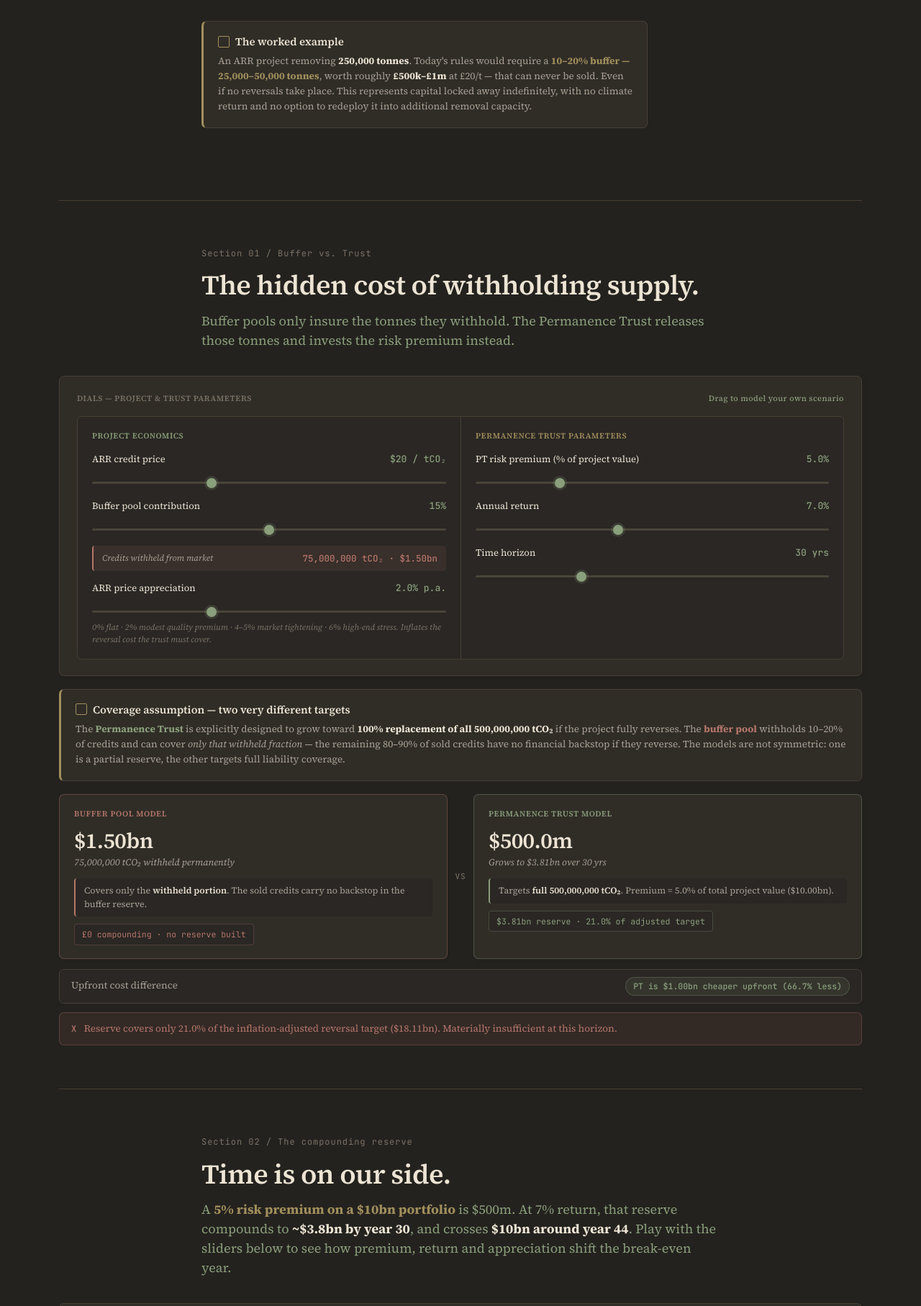
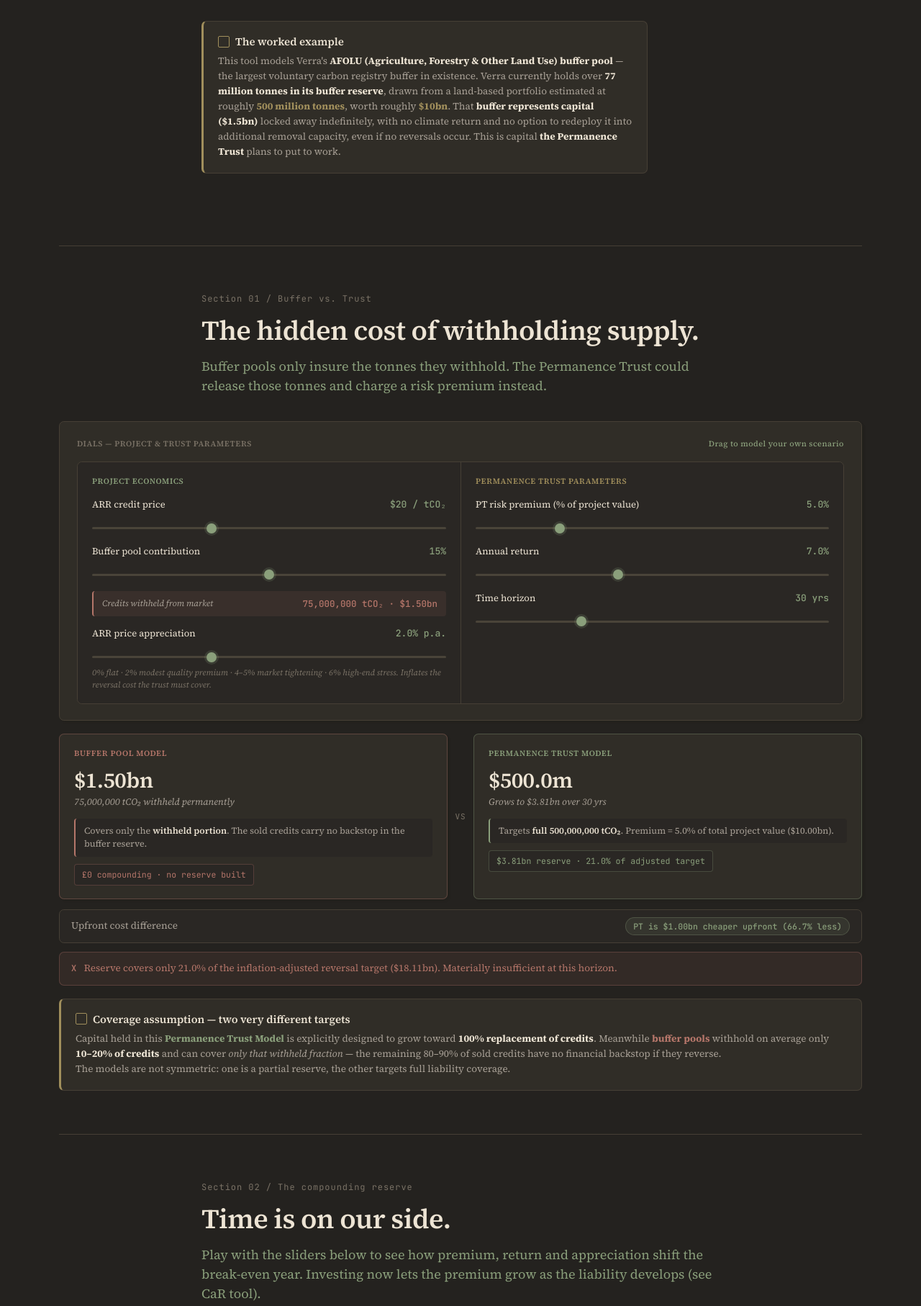
Before and after one commit to bali-CRScollab/PT-explainer1, a plain HTML site: page index.html in a window 1280 px wide. Shown: the part 501-2315 px from the top of the page at 72% size. Drawn offline with nearby package versions, Linux system fonts and the light colour scheme.

Commit message:
Add files via upload

```diff
--- a/index.html
+++ b/index.html
@@ -918,7 +918,8 @@ input[type=range]::-moz-range-thumb {
       <div class="callout">
         <div class="callout-title">The worked example</div>
         <div class="callout-body">
-          An ARR project removing <strong style="color:var(--fg);">250,000 tonnes</strong>. Today's rules would require a <strong style="color:var(--accent);font-weight:700;">10&ndash;20% buffer &mdash; 25,000&ndash;50,000 tonnes</strong>, worth roughly <strong style="color:var(--fg);">&pound;500k&ndash;&pound;1m</strong> at &pound;20/t &mdash; that can never be sold. Even if no reversals take place. This represents capital locked away indefinitely, with no climate return and no option to redeploy it into additional removal capacity.
+          This tool models Verra's <strong style="color:var(--fg);">AFOLU (Agriculture, Forestry &amp; Other Land Use) buffer pool</strong> &mdash; the largest voluntary carbon registry buffer in existence. Verra currently holds over <strong style="color:var(--fg);">77 million tonnes</strong> <strong style="color:var(--fg);">in its buffer reserve</strong>, drawn from a land-based portfolio estimated at roughly <strong style="color:var(--accent);font-weight:700;">500 million tonnes</strong>, worth roughly <strong style="color:var(--accent);font-weight:700;">$10bn</strong>. That <strong style="color:var(--fg);">buffer represents capital ($1.5bn)</strong> locked away indefinitely, with no climate return and no option to redeploy it into additional removal capacity, even if no reversals occur. This is capital <strong style="color:var(--fg);">
+the Permanence Trust</strong> plans to put to work.
         </div>
       </div>
     </div>
@@ -931,7 +932,7 @@ input[type=range]::-moz-range-thumb {
     <div class="section-header narrow">
       <div class="section-num">Section 01 / Buffer vs. Trust</div>
       <h2>The hidden cost of withholding supply.</h2>
-      <p class="deck">Buffer pools only insure the tonnes they withhold. The Permanence Trust releases those tonnes and invests the risk premium instead.</p>
+      <p class="deck">Buffer pools only insure the tonnes they withhold. The Permanence Trust could release those tonnes and charge a risk premium instead.</p>
     </div>
 
     <div class="panel">
@@ -996,13 +997,6 @@ input[type=range]::-moz-range-thumb {
       </div>
     </div>
 
-    <div class="callout" style="max-width:none;margin-top:8px;margin-bottom:18px;">
-      <div class="callout-title">Coverage assumption — two very different targets</div>
-      <div class="callout-body">
-        The <strong style="color:var(--primary);">Permanence Trust</strong> is explicitly designed to grow toward <strong style="color:var(--fg);">100% replacement of all 500,000,000 tCO₂</strong> if the project fully reverses. The <strong style="color:var(--destructive);">buffer pool</strong> withholds 10–20% of credits and can cover <em>only that withheld fraction</em> — the remaining 80–90% of sold credits have no financial backstop if they reverse. The models are not symmetric: one is a partial reserve, the other targets full liability coverage.
-      </div>
-    </div>
-
     <div class="cards-row">
       <div class="card buffer">
         <div class="card-label">Buffer pool model</div>
@@ -1026,6 +1020,14 @@ input[type=range]::-moz-range-thumb {
     </div>
     <div id="m_status" class="status-bar primary">—</div>
 
+    <div class="callout" style="max-width:none;margin-top:18px;margin-bottom:0;">
+      <div class="callout-title">Coverage assumption — two very different targets</div>
+      <div class="callout-body">
+        Capital held in this <strong style="color:var(--primary);">Permanence Trust Model</strong> is explicitly designed to grow toward <strong style="color:var(--fg);">100% replacement of credits</strong>. Meanwhile <strong style="color:var(--destructive);">buffer pools</strong> withhold on average only <strong style="color:var(--fg);">10–20% of credits</strong> and can cover <em>only that withheld fraction</em> — the remaining 80–90% of sold credits have no financial backstop if they reverse.
+<br>The models are not symmetric: one is a partial reserve, the other targets full liability coverage.
+      </div>
+    </div>
+
   </section>
 
   <!-- ══════════════════════════════════════════════
@@ -1035,7 +1037,7 @@ input[type=range]::-moz-range-thumb {
     <div class="section-header narrow">
       <div class="section-num">Section 02 / The compounding reserve</div>
       <h2>Time is on our side.</h2>
-      <p class="deck">A <strong style="color:var(--accent);font-weight:700;">5% risk premium on a $10bn portfolio</strong> is $500m. At 7% return, that reserve compounds to <strong style="color:var(--fg);">~$3.8bn by year 30</strong>, and crosses <strong style="color:var(--fg);">$10bn around year 44</strong>. Play with the sliders below to see how premium, return and appreciation shift the break-even year.</p>
+      <p class="deck">Play with the sliders below to see how premium, return and appreciation shift the break-even year. Investing now lets the premium grow as the liability develops (see CaR tool).</p>
     </div>
 
     <div class="panel">
@@ -1180,7 +1182,8 @@ input[type=range]::-moz-range-thumb {
         <div class="card-label">DACCS bought today</div>
         <div class="card-main" id="p_daccs_tonnes_main">—</div>
         <div class="card-sub" id="p_daccs_spend_sub">—</div>
-        <div class="card-note">Negligible tonnage today — but permanent, and a real demand signal to the market.</div>
+        <div class="card-sub" id="p_daccs_pct_2024" style="color:var(--accent);font-style:normal;">—</div>
+        <div class="card-note">Negligible tonnage today — but permanent, and a real demand signal to the market. 2024 DACCS contracted volume: <strong>~841,000 tCO₂</strong> (source: <a href="https://www.cdr.fyi" target="_blank" rel="noopener" style="color:var(--accent);text-decoration:none;border-bottom:1px solid currentColor;">CDR.fyi</a>).</div>
       </div>
       <div class="vs-div">→</div>
       <div class="card trust">
@@ -1546,6 +1549,7 @@ function updP() {
 
   g('p_daccs_tonnes_main').textContent = fmtT(daccsTonnes);
   g('p_daccs_spend_sub').textContent   = fmtGBP(daccsSpend) + ' spent at $' + daccsToday + '/tCO₂';
+  g('p_daccs_pct_2024').textContent    = (daccsTonnes / 841000 * 100).toFixed(1) + '% of 2024 DACCS contracted volume';
 
   let beBase = null, beWith = null;
   for (let t = 1; t <= 200; t++) {
```
